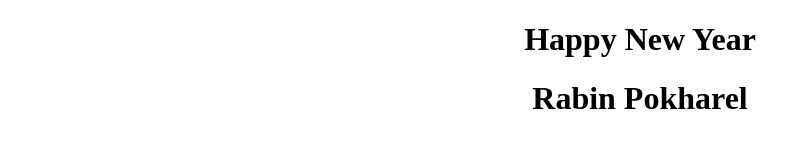
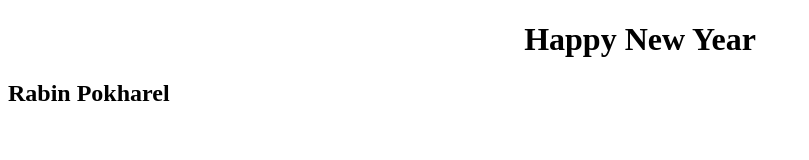
Before and after one commit to rabinpokharel/portfolio-rabin, a plain HTML site: page index.html in a window 1280 px wide. Shown: the whole page, without its empty margins (0-809 px from the left). Drawn offline with Linux system fonts and the light colour scheme.

Commit message:
Update index.html

```diff
--- a/index.html
+++ b/index.html
@@ -10,8 +10,9 @@ h1 {text-align: center;}
 </style>
 </head>
 
- <h1>Happy New Year <h1><h1 contenteditable="true" class="wp-block wp-block-post-title block-editor-block-list__block editor-post-title editor-post-title__input rich-text" aria-label="Add title" role="textbox" aria-multiline="true" style="white-space: pre-wrap; min-width: 1px;">Rabin Pokharel</h1>
+ <h1>Happy New Year <h1>
 
+  <h2>      Rabin Pokharel           <h2>
 
 
 </body>
```
